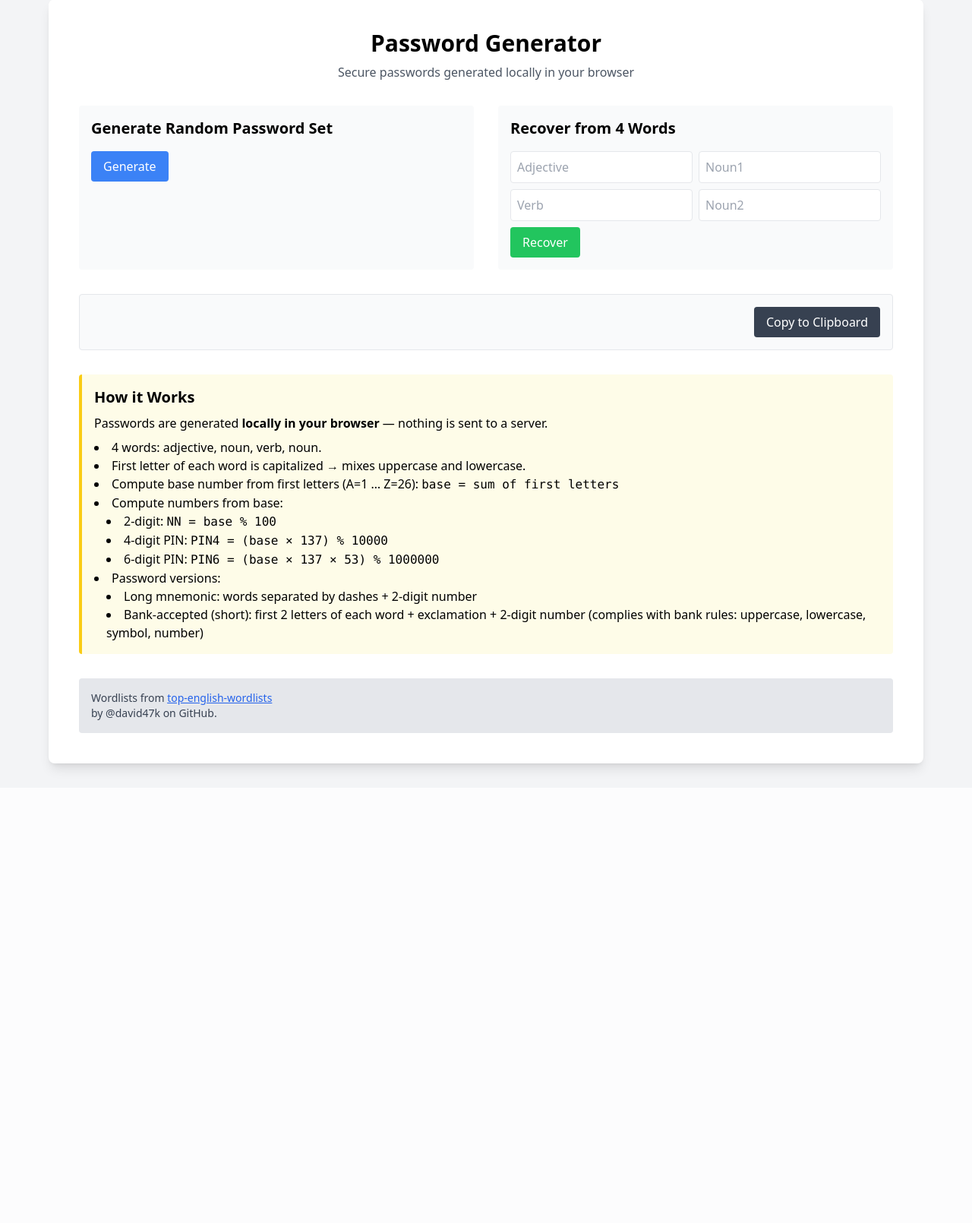
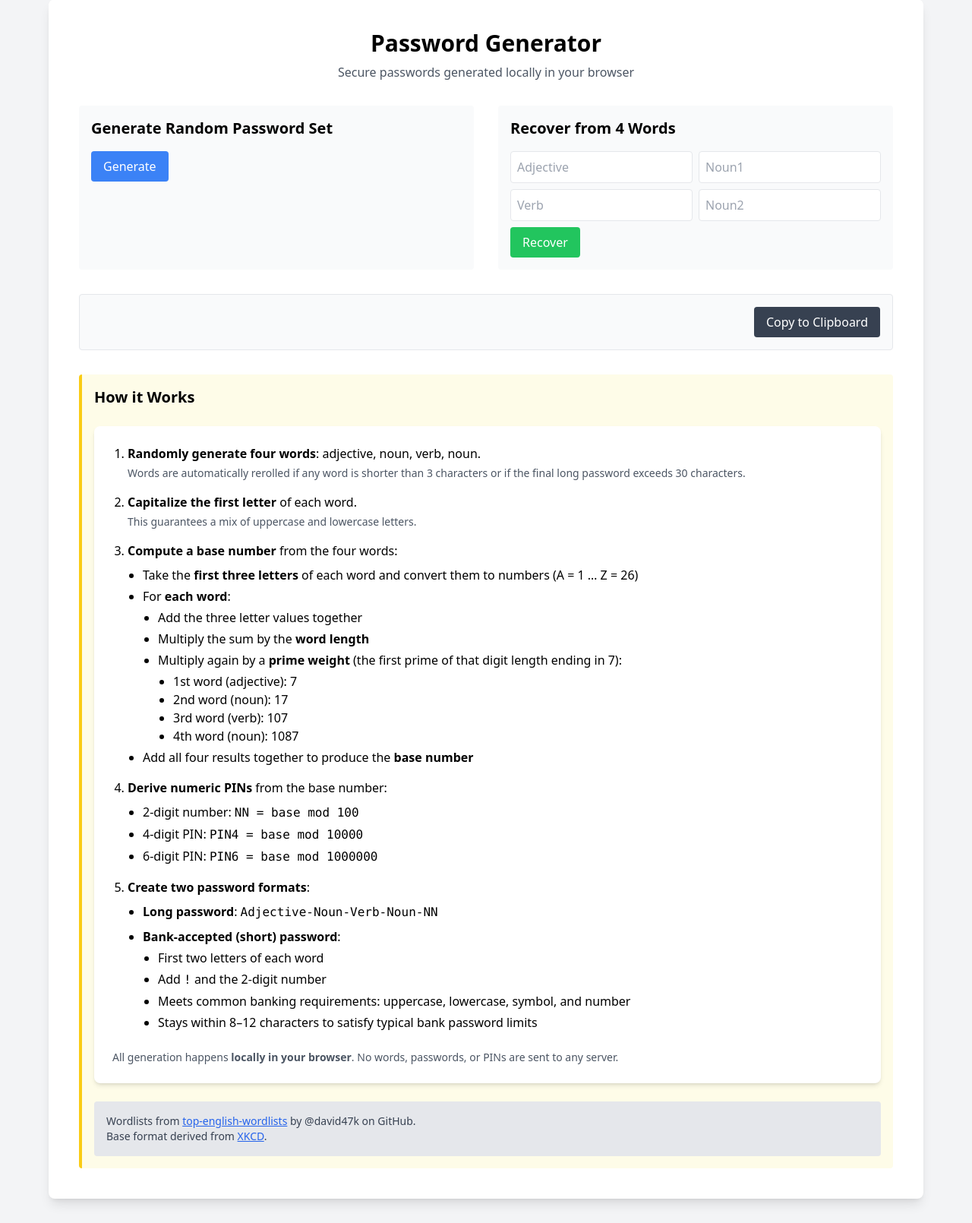
Before and after one commit to LivelyCarpet87/PassGen, a Flask app: page / in a window 1280 px wide. Shown: the part 33-1643 px from the top of the page at 76% size. Before the commit the page ends 1053 px from the top, so only its background shows below. Run offline with Flask 3, Linux system fonts and the light colour scheme; some libraries are stand-ins or nearby versions.

Commit message:
Fix PIN format to be more secure

```diff
--- a/Docker/app/templates/index.html
+++ b/Docker/app/templates/index.html
@@ -48,30 +48,99 @@
   <!-- Explanation Section -->
   <section class="bg-yellow-50 p-4 border-l-4 border-yellow-400 rounded">
     <h2 class="text-xl font-semibold mb-2">How it Works</h2>
-    <p>Passwords are generated <strong>locally in your browser</strong> — nothing is sent to a server.</p>
-    <ul class="list-disc list-inside mt-2">
-      <li>4 words: adjective, noun, verb, noun.</li>
-      <li>First letter of each word is capitalized → mixes uppercase and lowercase.</li>
-      <li>Compute base number from first letters (A=1 … Z=26): <code>base = sum of first letters</code></li>
-      <li>Compute numbers from base:
-        <ul class="list-disc list-inside ml-4">
-          <li>2-digit: <code>NN = base % 100</code></li>
-          <li>4-digit PIN: <code>PIN4 = (base × 137) % 10000</code></li>
-          <li>6-digit PIN: <code>PIN6 = (base × 137 × 53) % 1000000</code></li>
+    <section class="bg-white p-6 rounded-lg shadow-md my-6">
+    <ol class="list-decimal pl-5 space-y-4">
+      <li>
+        <strong>Randomly generate four words</strong>:
+        adjective, noun, verb, noun.
+        <p class="text-sm text-gray-600 mt-1">
+          Words are automatically rerolled if any word is shorter than 3 characters
+          or if the final long password exceeds 30 characters.
+        </p>
+      </li>
+
+      <li>
+        <strong>Capitalize the first letter</strong> of each word.
+        <p class="text-sm text-gray-600 mt-1">
+          This guarantees a mix of uppercase and lowercase letters.
+        </p>
+      </li>
+
+      <li>
+        <strong>Compute a base number</strong> from the four words:
+        <ul class="list-disc pl-5 mt-2 space-y-1">
+          <li>
+            Take the <strong>first three letters</strong> of each word and convert them to numbers
+            (A = 1 … Z = 26)
+          </li>
+          <li>
+            For <strong>each word</strong>:
+            <ul class="list-disc pl-5 mt-1 space-y-1">
+              <li>Add the three letter values together</li>
+              <li>Multiply the sum by the <strong>word length</strong></li>
+              <li>
+                Multiply again by a <strong>prime weight</strong>
+                (the first prime of that digit length ending in 7):
+                <ul class="list-disc pl-5 mt-1">
+                  <li>1st word (adjective): 7</li>
+                  <li>2nd word (noun): 17</li>
+                  <li>3rd word (verb): 107</li>
+                  <li>4th word (noun): 1087</li>
+                </ul>
+              </li>
+            </ul>
+          </li>
+          <li>
+            Add all four results together to produce the <strong>base number</strong>
+          </li>
         </ul>
       </li>
-      <li>Password versions:
-        <ul class="list-disc list-inside ml-4">
-          <li>Long mnemonic: words separated by dashes + 2-digit number</li>
-          <li>Bank-accepted (short): first 2 letters of each word + exclamation + 2-digit number (complies with bank rules: uppercase, lowercase, symbol, number)</li>
+
+      <li>
+        <strong>Derive numeric PINs</strong> from the base number:
+        <ul class="list-disc pl-5 mt-2 space-y-1">
+          <li>2‑digit number: <code>NN = base mod 100</code></li>
+          <li>4‑digit PIN: <code>PIN4 = base mod 10000</code></li>
+          <li>6‑digit PIN: <code>PIN6 = base mod 1000000</code></li>
         </ul>
       </li>
-    </ul>
+
+      <li>
+        <strong>Create two password formats</strong>:
+        <ul class="list-disc pl-5 mt-2 space-y-2">
+          <li>
+            <strong>Long password</strong>:
+            <code>Adjective‑Noun‑Verb‑Noun‑NN</code>
+          </li>
+          <li>
+            <strong>Bank‑accepted (short) password</strong>:
+            <ul class="list-disc pl-5 mt-1 space-y-1">
+              <li>First two letters of each word</li>
+              <li>Add <code>!</code> and the 2‑digit number</li>
+              <li>
+                Meets common banking requirements:
+                uppercase, lowercase, symbol, and number
+              </li>
+              <li>
+                Stays within 8–12 characters to satisfy typical bank password limits
+              </li>
+            </ul>
+          </li>
+        </ul>
+      </li>
+
+    </ol>
+
+    <p class="mt-6 text-sm text-gray-600">
+      All generation happens <strong>locally in your browser</strong>.
+      No words, passwords, or PINs are sent to any server.
+    </p>
   </section>
 
   <!-- Credit Section -->
   <section class="bg-gray-200 p-4 rounded text-sm text-gray-700">
-    <p>Wordlists from <a href="https://github.com/david47k/top-english-wordlists" target="_blank" class="text-blue-600 underline">top-english-wordlists</a></p> by @david47k on GitHub.
+    <p>Wordlists from <a href="https://github.com/david47k/top-english-wordlists" target="_blank" class="text-blue-600 underline">top-english-wordlists</a> by @david47k on GitHub.</p>
+    <p>Base format derived from <a href=https://xkcd.com/936" target="_blank" class="text-blue-600 underline">XKCD</a>.</p>
   </section>
 
 </div>
@@ -95,12 +164,17 @@ Promise.all([
 });
 
 function alphaIndex(ch) { return ch.toLowerCase().charCodeAt(0) - 96; }
-function deriveBase(words) { return words.reduce((sum, w) => sum + alphaIndex(w[0]), 0); }
+function deriveBase(words) {
+    return (alphaIndex(words[0][0])+alphaIndex(words[0][1])+alphaIndex(words[0][2]))*words[0].length*7
+    + (alphaIndex(words[1][0])+alphaIndex(words[1][1])+alphaIndex(words[1][2]))*words[1].length*17
+    + (alphaIndex(words[2][0])+alphaIndex(words[2][1])+alphaIndex(words[2][2]))*words[2].length*107
+    + (alphaIndex(words[3][0])+alphaIndex(words[3][1])+alphaIndex(words[3][2]))*words[3].length*1087;
+}
 function deriveNumbers(words) {
     const base = deriveBase(words);
     const NN = String(base % 100).padStart(2, '0');
-    const PIN4 = String((base * 137) % 10000).padStart(4, '0');
-    const PIN6 = String((base * 137 * 53) % 1000000).padStart(6, '0');
+    const PIN4 = String(base % 10000).padStart(4, '0');
+    const PIN6 = String(base % 1000000).padStart(6, '0');
     return { NN, PIN4, PIN6 };
 }
 function secureRandomInt(max) {
@@ -119,7 +193,7 @@ function computePasswords(words) {
 function isValidWord(word) {
     return (
         typeof word === "string" &&
-        word.length >= 2 &&
+        word.length >= 3 &&
         /^[a-z]+$/i.test(word)
     );
 }
```
Also changed, not shown: passgen.py (+16 -8 lines), README.md.
